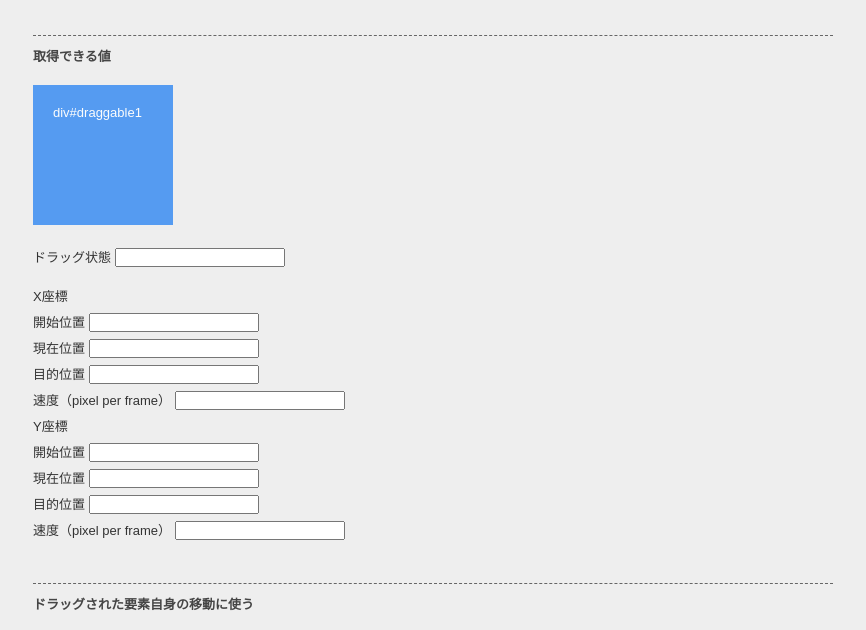
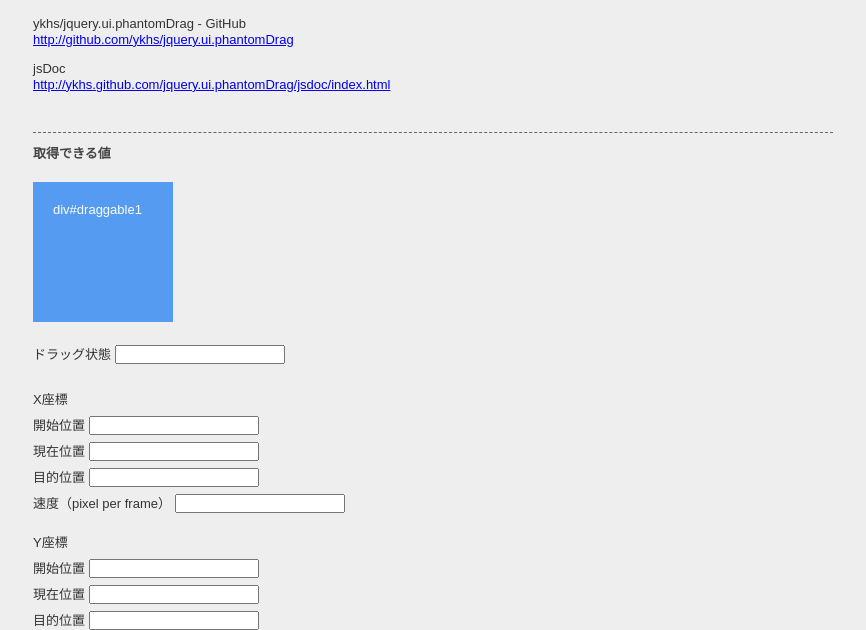
Before and after one commit to ykhs/jquery.ui.phantomDrag, a plain HTML site: page sample.html in a window 1280 px wide. Shown: the part 93-723 px from the top of the page, without its empty margins (207-1073 px from the left). Drawn offline with Linux system fonts and the light colour scheme; a script that the page names is missing.

Commit message:
add link to project

```diff
--- a/sample.html
+++ b/sample.html
@@ -14,7 +14,12 @@
 
 <h1>SAMPLE - jquery.ui.phantomDrag.js</h1>
 
-<div id="autoIndex"></div>
+<dl>
+<dt>ykhs/jquery.ui.phantomDrag - GitHub</dt>
+<dd><a href="https://github.com/ykhs/jquery.ui.phantomDrag">http://github.com/ykhs/jquery.ui.phantomDrag</a></dd>
+<dt>jsDoc</dt>
+<dd><a href="./jsdoc/index.html">http://ykhs.github.com/jquery.ui.phantomDrag/jsdoc/index.html</a></dd>
+</dl>
 
 <h2>取得できる値</h2>
 
--- a/style.css
+++ b/style.css
@@ -59,8 +59,16 @@ h3 {
 	color: #454545;
 }
 
-p,dl {
+p {
 	margin: 1em 0 0;
+}
+
+dl {
+    margin: 1.5em 0 0;
+}
+
+dt {
+    margin: 1em 0 0;
 }
 
 ol {
```
Also changed, not shown: readme.html (+7 -0 lines).
